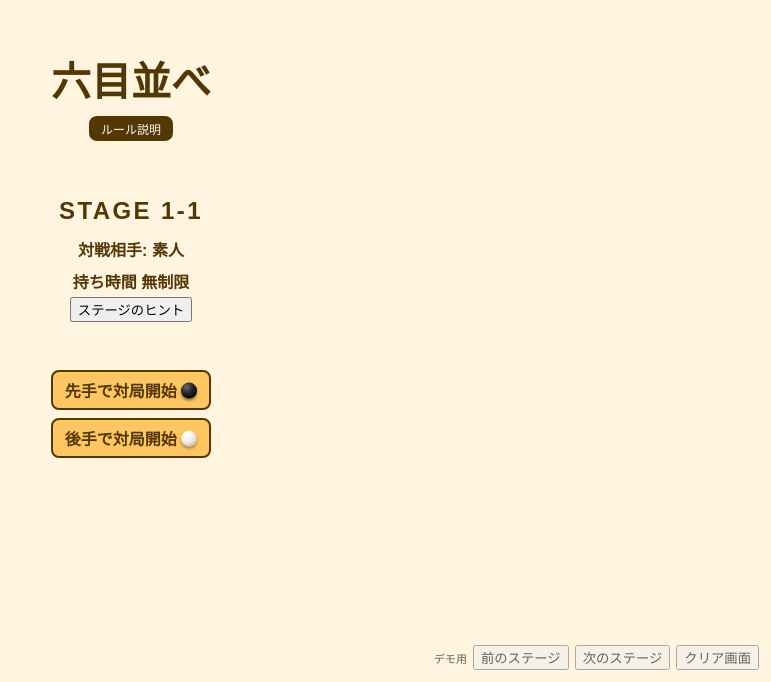
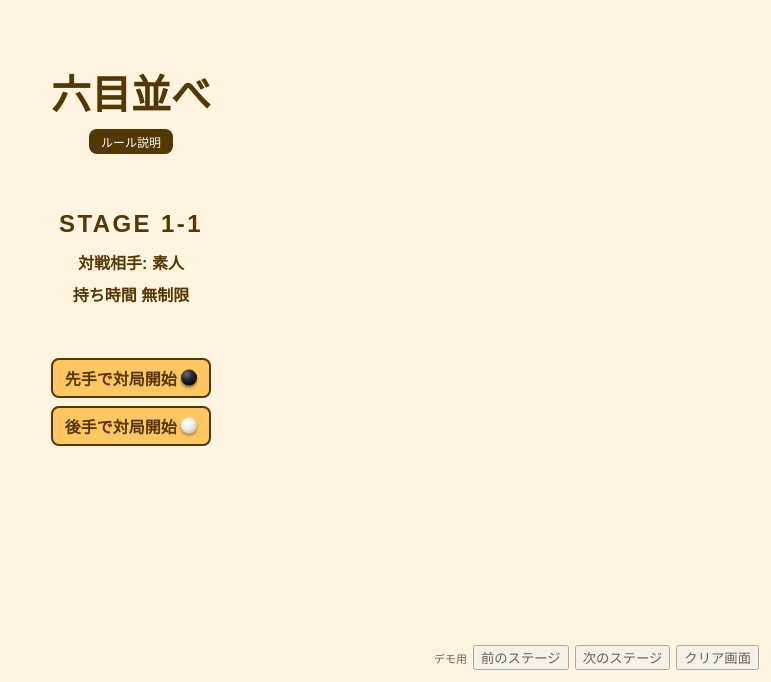
Before and after one commit to TakuyaXyze/6moku-narabe, a Next.js app: page / in a window 1280 px wide. Shown: the part 118-800 px from the top of the page, without its empty margins (509-1280 px from the left). Built offline with nearby package versions, Linux system fonts and the light colour scheme.

Commit message:
💄 ステージのヒントを確認するボタンをStageScreenから削除

```diff
--- a/components/StageScreen.tsx
+++ b/components/StageScreen.tsx
@@ -50,10 +50,6 @@ export function StageScreen({ stageLabel, opponentName, initialTime, stageTimeLi
                         )}
                     </div>
                 )}
-                <button className="stage-screen-hint-button"
-                    onClick={() => onOpenMenuScreen("hint")}
-                    disabled={!hasHint}
-                >ステージのヒント</button>
             </div>
             <div className="stage-screen-start">
                 {choosesFirstMove && (
```
